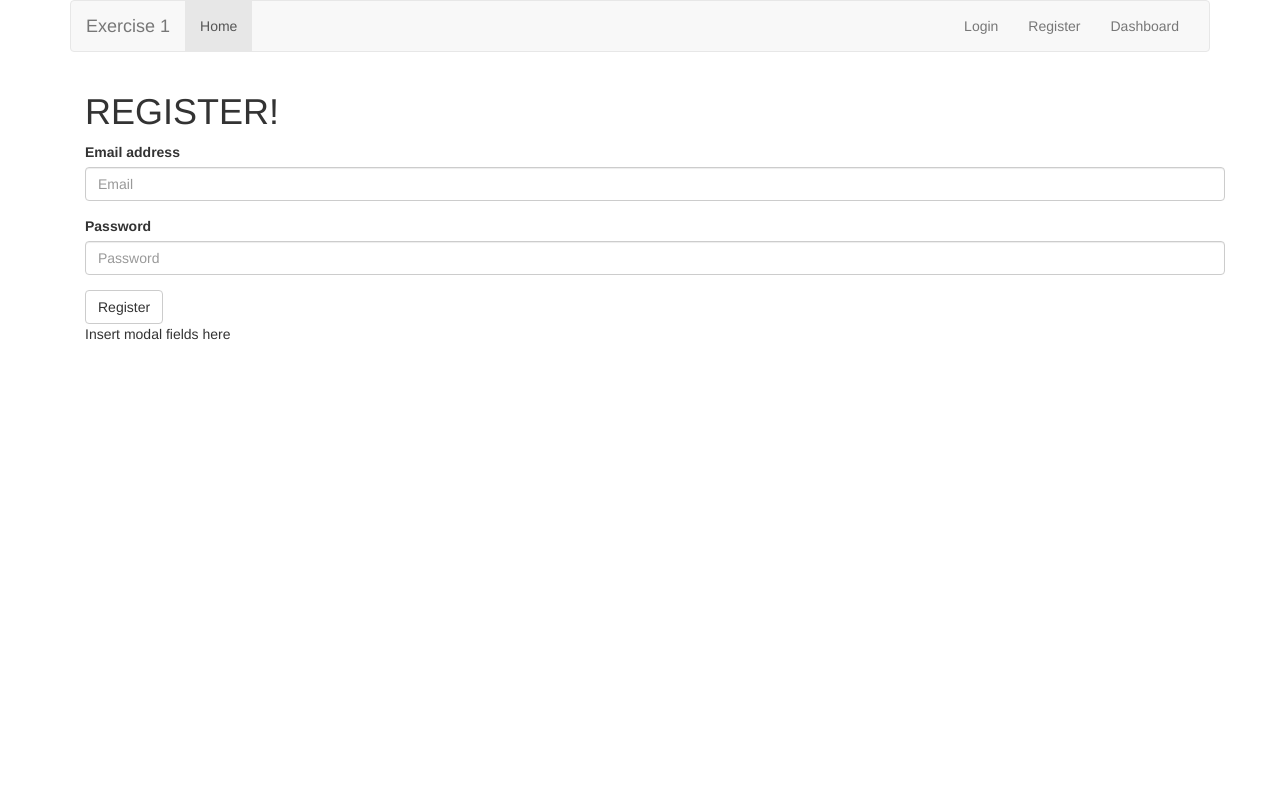
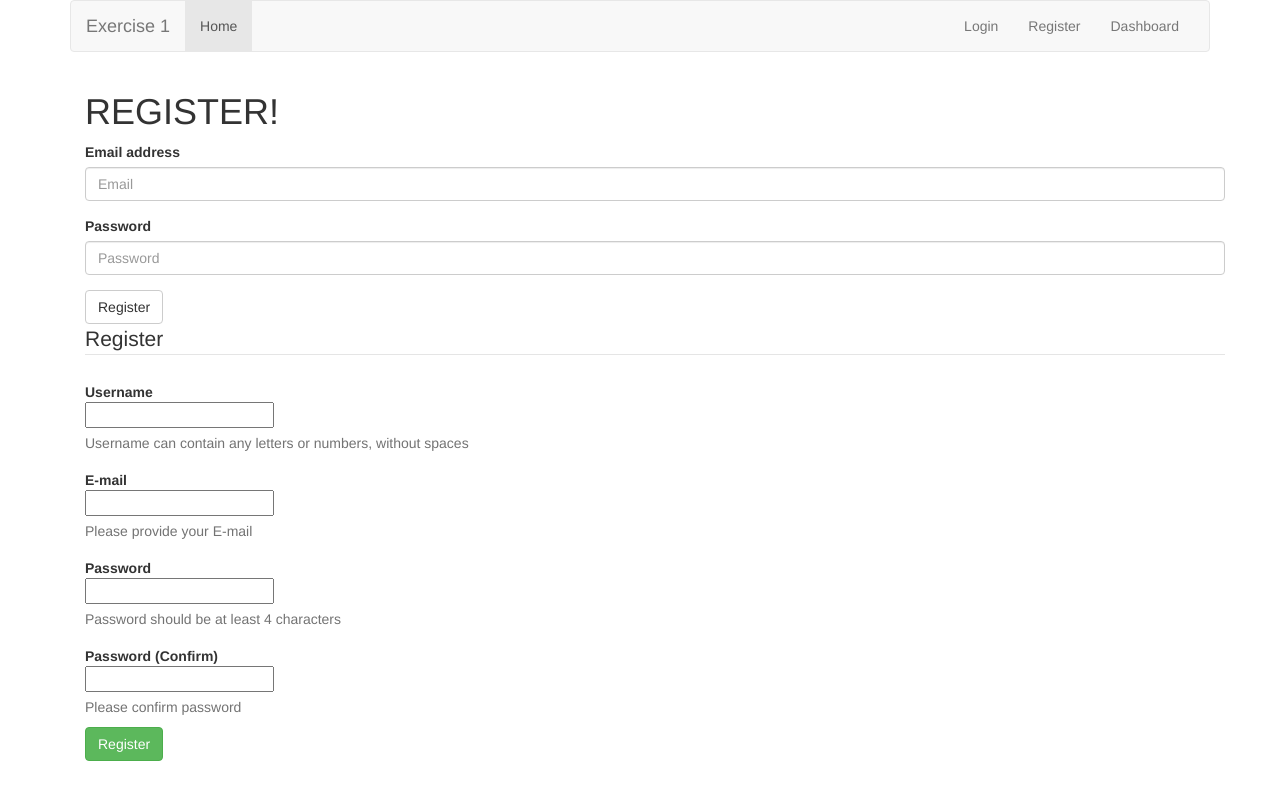
Before and after one commit to richendacodes/13-3express, a website: page public/register.html in a window 1280 px wide. Drawn offline with Linux system fonts and the light colour scheme; files that its build step writes are made by us from their sources.

Commit message:
added better register form

```diff
--- a/public/register.html
+++ b/public/register.html
@@ -51,9 +51,54 @@
           </form>
         </div>
       </div>
-
-    <p>Insert modal fields here</p>
-  </div> <!-- /container -->
-
-</body>
-</html>
+    <form action='' class="form-horizontal" method="post">
+        <fieldset>
+            <div id="legend">
+                <legend class="">Register</legend>
+            </div>
+            <div class="control-group">
+                <!-- Username --><label class="control-label" for=
+                "username">Username</label>
+                <div class="controls">
+                    <input class="input-xlarge" id="username" name="username"
+                    placeholder="" type="text">
+                    <p class="help-block">Username can contain any letters or
+                    numbers, without spaces</p>
+                </div>
+            </div>
+            <div class="control-group">
+                <!-- E-mail --><label class="control-label" for=
+                "email">E-mail</label>
+                <div class="controls">
+                    <input class="input-xlarge" id="email" name="email"
+                    placeholder="" type="text">
+                    <p class="help-block">Please provide your E-mail</p>
+                </div>
+            </div>
+            <div class="control-group">
+                <!-- Password--><label class="control-label" for=
+                "password">Password</label>
+                <div class="controls">
+                    <input class="input-xlarge" id="password" name="password"
+                    placeholder="" type="password">
+                    <p class="help-block">Password should be at least 4
+                    characters</p>
+                </div>
+            </div>
+            <div class="control-group">
+                <!-- Password --><label class="control-label" for=
+                "password_confirm">Password (Confirm)</label>
+                <div class="controls">
+                    <input class="input-xlarge" id="password_confirm" name=
+                    "password_confirm" placeholder="" type="password">
+                    <p class="help-block">Please confirm password</p>
+                </div>
+            </div>
+            <div class="control-group">
+                <!-- Button -->
+                <div class="controls">
+                    <button class="btn btn-success">Register</button>
+                </div>
+            </div>
+        </fieldset>
+    </form>
```
